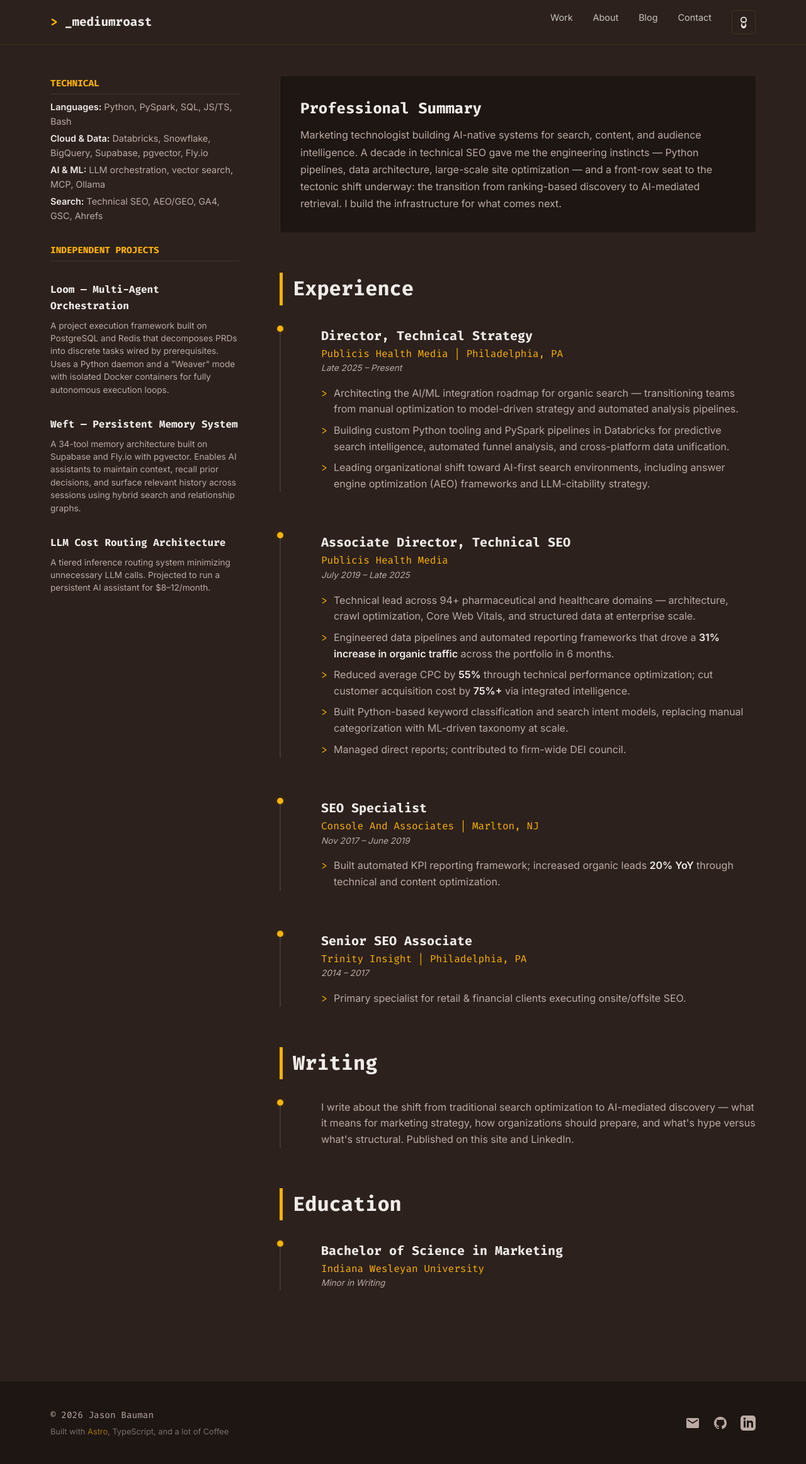
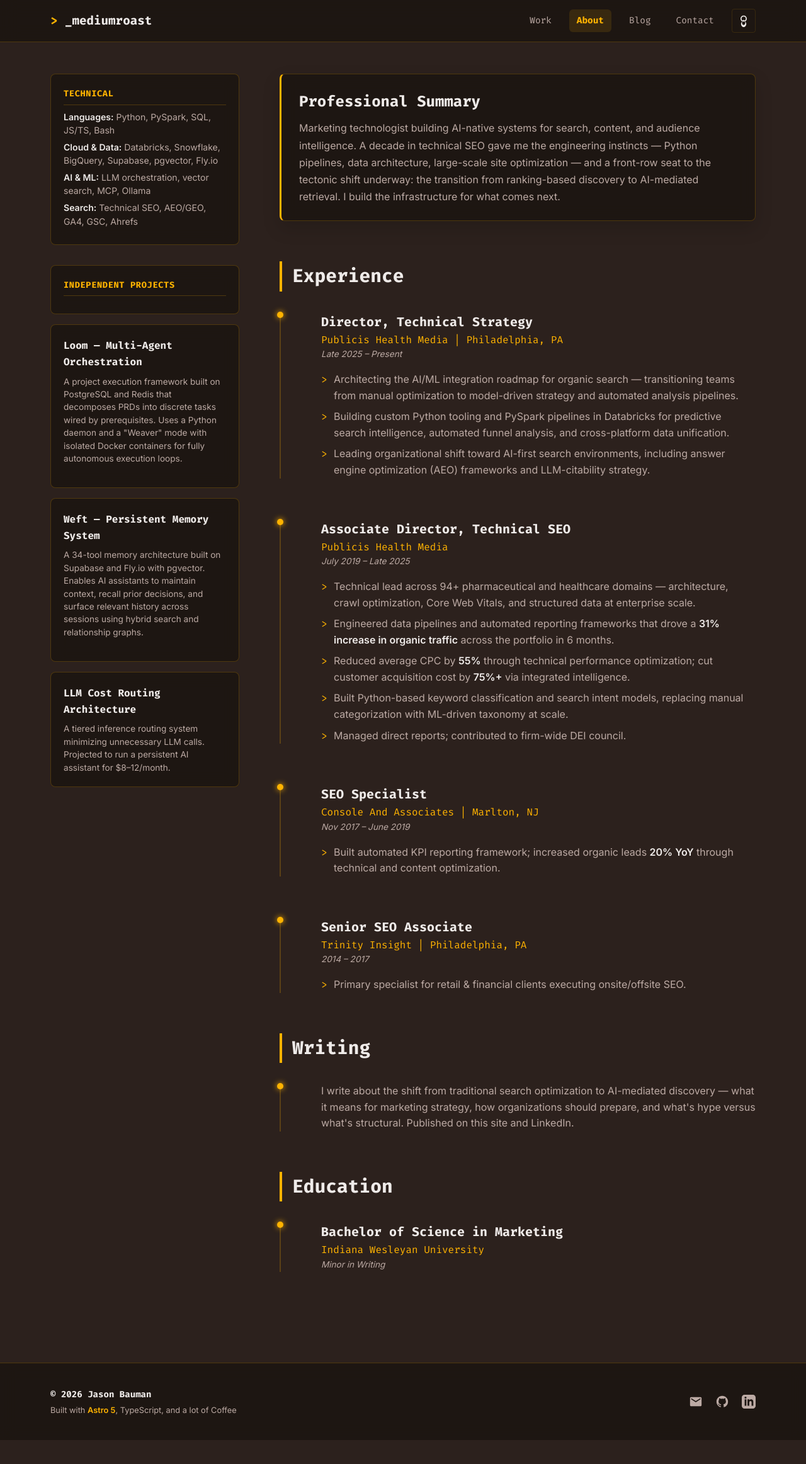
Before and after one commit to MennoAf/mediumroast, an Astro site: page /about in a window 1280 px wide. Shown: the whole page at 63% size. After the commit the page ends 2287 px from the top, so only its background shows below. Built offline with nearby package versions, Linux system fonts and the light colour scheme; Astro itself is replaced by a stand-in of ours.

Commit message:
feat(design): roll out subtle WKTW glassmorphism, active nav indicators, and WCAG contrast across all pages

```diff
--- a/src/components/Footer.astro
+++ b/src/components/Footer.astro
@@ -3,37 +3,99 @@
 const year = new Date().getFullYear();
 ---
 
-<footer style="background: var(--card-bg); padding: 40px 0; border-top: 1px solid rgba(255,255,255,0.05); margin-top: auto;">
-  <div class="container" style="display: flex; justify-content: space-between; align-items: center; flex-wrap: wrap; gap: 20px;">
-
+<footer class="site-footer">
+  <div class="container footer-inner">
     <div class="footer-info">
-      <span style="font-family: var(--font-heading); color: var(--text-secondary); font-size: 0.9rem;">
+      <span class="footer-copy">
         &copy; {year} Jason Bauman
       </span>
-      <br>
-      <span style="color: var(--text-secondary); font-size: 0.8rem; opacity: 0.6;">
-        Built with <span style="color: var(--accent-color)">Astro</span>, TypeScript, and a lot of Coffee
-      </span>
+      <div class="footer-stack">
+        Built with <span class="accent-text">Astro 5</span>, TypeScript, and a lot of Coffee
+      </div>
     </div>
 
-    <div class="footer-social" style="display: flex; gap: 20px;">
-      <a href="mailto:jason@mediumroast.dev" aria-label="Email" style="color: var(--text-secondary); width: 24px; height: 24px;">
-        <svg viewBox="0 0 24 24" fill="currentColor" style="width: 100%; height: 100%;">
+    <div class="footer-social">
+      <a href="mailto:jason@mediumroast.dev" aria-label="Email" class="social-link">
+        <svg viewBox="0 0 24 24" fill="currentColor">
           <path d="M20 4H4c-1.1 0-1.99.9-1.99 2L2 18c0 1.1.9 2 2 2h16c1.1 0 2-.9 2-2V6c0-1.1-.9-2-2-2zm0 4l-8 5-8-5V6l8 5 8-5v2z" />
         </svg>
       </a>
 
-      <a href="https://github.com/mennoaf" target="_blank" rel="noopener noreferrer" aria-label="GitHub" style="color: var(--text-secondary); width: 24px; height: 24px;">
-        <svg viewBox="0 0 24 24" fill="currentColor" style="width: 100%; height: 100%;">
+      <a href="https://github.com/mennoaf" target="_blank" rel="noopener noreferrer" aria-label="GitHub" class="social-link">
+        <svg viewBox="0 0 24 24" fill="currentColor">
           <path d="M12 2C6.477 2 2 6.484 2 12.017c0 4.425 2.865 8.18 6.839 9.504.5.092.682-.217.682-.483 0-.237-.008-.868-.013-1.703-2.782.605-3.369-1.343-3.369-1.343-.454-1.158-1.11-1.466-1.11-1.466-.908-.62.069-.608.069-.608 1.003.07 1.531 1.032 1.531 1.032.892 1.53 2.341 1.088 2.91.832.092-.647.35-1.088.636-1.338-2.22-.253-4.555-1.113-4.555-4.951 0-1.093.39-1.988 1.029-2.688-.103-.253-.446-1.272.098-2.65 0 0 .84-.27 2.75 1.026A9.564 9.564 0 0112 6.844c.85.004 1.705.115 2.504.337 1.909-1.296 2.747-1.027 2.747-1.027.546 1.379.202 2.398.1 2.651.64.7 1.028 1.595 1.028 2.688 0 3.848-2.339 4.695-4.566 4.943.359.309.678.92.678 1.855 0 1.338-.012 2.419-.012 2.747 0 .268.18.58.688.482A10.019 10.019 0 0022 12.017C22 6.484 17.522 2 12 2z" />
         </svg>
       </a>
 
-      <a href="https://www.linkedin.com/in/jasonlbauman/" target="_blank" rel="noopener noreferrer" aria-label="LinkedIn" style="color: var(--text-secondary); width: 24px; height: 24px;">
-        <svg viewBox="0 0 24 24" fill="currentColor" style="width: 100%; height: 100%;">
+      <a href="https://www.linkedin.com/in/jasonlbauman/" target="_blank" rel="noopener noreferrer" aria-label="LinkedIn" class="social-link">
+        <svg viewBox="0 0 24 24" fill="currentColor">
           <path d="M19 0h-14c-2.761 0-5 2.239-5 5v14c0 2.761 2.239 5 5 5h14c2.762 0 5-2.239 5-5v-14c0-2.761-2.238-5-5-5zm-11 19h-3v-11h3v11zm-1.5-12.268c-.966 0-1.75-.79-1.75-1.764s.784-1.764 1.75-1.764 1.75.79 1.75 1.764-.783 1.764-1.75 1.764zm13.5 12.268h-3v-5.604c0-3.368-4-3.113-4 0v5.604h-3v-11h3v1.765c1.396-2.586 7-2.777 7 2.476v6.759z" />
         </svg>
       </a>
     </div>
   </div>
 </footer>
+
+<style>
+  .site-footer {
+    background: var(--card-bg);
+    backdrop-filter: blur(12px);
+    -webkit-backdrop-filter: blur(12px);
+    padding: 36px 0;
+    border-top: 1px solid var(--card-border);
+    margin-top: auto;
+    transition: background-color 0.25s ease, border-color 0.25s ease;
+  }
+
+  .footer-inner {
+    display: flex;
+    justify-content: space-between;
+    align-items: center;
+    flex-wrap: wrap;
+    gap: 1.25rem;
+  }
+
+  .footer-copy {
+    font-family: var(--font-heading);
+    color: var(--text-primary);
+    font-size: 0.88rem;
+    font-weight: 600;
+  }
+
+  .footer-stack {
+    color: var(--text-secondary);
+    font-size: 0.8rem;
+    margin-top: 0.25rem;
+  }
+
+  .accent-text {
+    color: var(--accent-color);
+    font-weight: 600;
+  }
+
+  .footer-social {
+    display: flex;
+    gap: 1.25rem;
+    align-items: center;
+  }
+
+  .social-link {
+    color: var(--text-secondary);
+    width: 22px;
+    height: 22px;
+    display: inline-flex;
+    align-items: center;
+    justify-content: center;
+    transition: color 0.2s ease, transform 0.2s ease;
+  }
+
+  .social-link svg {
+    width: 100%;
+    height: 100%;
+  }
+
+  .social-link:hover {
+    color: var(--accent-color);
+    transform: translateY(-2px);
+  }
+</style>
--- a/src/styles/global.css
+++ b/src/styles/global.css
@@ -143,29 +143,35 @@ a:hover {
 .btn:hover {
     background: var(--accent-color);
     color: var(--bg-color);
-    box-shadow: 0 0 15px var(--accent-color);
+    box-shadow: 0 0 20px var(--accent-dim);
+    transform: translateY(-1px);
 }
 
 .btn-primary {
     background: var(--accent-color);
     color: var(--bg-color);
+    border-color: var(--accent-color);
 }
 
 .btn-primary:hover {
-    background: transparent;
-    color: var(--accent-color);
-}
-
-/* Header / Nav */
+    background: var(--accent-hover);
+    color: var(--bg-color);
+    border-color: var(--accent-hover);
+    box-shadow: 0 4px 16px var(--accent-dim);
+}
+
+/* Header / Nav (WKTW-Caliber Frosted Glass) */
 header.site-header {
     position: sticky;
     top: 0;
     width: 100%;
-    padding: var(--spacing-md) 0;
-    background: var(--bg-color);
-    backdrop-filter: blur(8px);
+    padding: 14px 0;
+    background: var(--card-bg);
+    backdrop-filter: blur(14px);
+    -webkit-backdrop-filter: blur(14px);
     z-index: 1000;
-    border-bottom: 1px solid var(--accent-dim);
+    border-bottom: 1px solid var(--card-border);
+    transition: background-color 0.25s ease, border-color 0.25s ease;
 }
 
 nav {
@@ -178,20 +184,40 @@ nav {
     font-family: var(--font-heading);
     font-weight: 700;
     font-size: 1.2rem;
+    color: var(--text-primary);
+    text-decoration: none;
+    transition: color 0.2s ease;
+}
+
+.logo:hover {
+    color: var(--accent-color);
 }
 
 .nav-links {
     display: flex;
-    gap: var(--spacing-lg);
+    gap: var(--spacing-md);
+    align-items: center;
 }
 
 .nav-links a {
     font-size: 0.9rem;
-    opacity: 0.8;
+    font-family: var(--font-heading);
+    color: var(--text-secondary);
+    text-decoration: none;
+    padding: 6px 12px;
+    border-radius: 6px;
+    transition: all 0.2s ease;
 }
 
 .nav-links a:hover {
-    opacity: 1;
+    color: var(--accent-color);
+    background: var(--accent-dim);
+}
+
+.nav-links a.active {
+    color: var(--accent-color);
+    background: var(--accent-dim);
+    font-weight: 700;
 }
 
 /* Theme Toggle Button */
@@ -276,14 +302,25 @@ nav {
 
 .terminal-accent {
     font-family: var(--font-heading);
-    font-size: 1rem;
-    color: var(--text-secondary);
+    font-size: 0.95rem;
+    color: var(--text-primary);
     background: var(--card-bg);
-    padding: var(--spacing-md);
+    backdrop-filter: blur(14px);
+    -webkit-backdrop-filter: blur(14px);
+    padding: 1rem 1.35rem;
+    border: 1px solid var(--card-border);
     border-left: 3px solid var(--accent-color);
+    border-radius: 8px;
     margin-bottom: var(--spacing-xl);
     display: inline-block;
-    min-width: 300px;
+    min-width: 320px;
+    box-shadow: 0 12px 28px rgba(0, 0, 0, 0.18);
+    transition: all 0.25s ease;
+}
+
+.terminal-accent:hover {
+    border-color: var(--card-border-hover);
+    box-shadow: 0 16px 36px rgba(0, 0, 0, 0.28), 0 0 20px var(--accent-dim);
 }
 
 .cursor {
@@ -460,17 +497,30 @@ nav {
 }
 
 .skills-category {
-    margin-bottom: var(--spacing-lg);
+    background: var(--card-bg);
+    backdrop-filter: blur(12px);
+    -webkit-backdrop-filter: blur(12px);
+    padding: 1.25rem;
+    border-radius: 8px;
+    border: 1px solid var(--card-border);
+    margin-bottom: var(--spacing-md);
+    transition: all 0.2s ease;
+}
+
+.skills-category:hover {
+    border-color: var(--card-border-hover);
 }
 
 .skills-category h3 {
     font-family: var(--font-heading);
     color: var(--accent-color);
-    font-size: 0.9rem;
+    font-size: 0.85rem;
+    font-weight: 700;
     margin-bottom: var(--spacing-sm);
     text-transform: uppercase;
-    border-bottom: 1px solid rgba(255, 255, 255, 0.1);
-    padding-bottom: 5px;
+    letter-spacing: 0.05em;
+    border-bottom: 1px solid var(--card-border);
+    padding-bottom: 6px;
 }
 
 .skills-list {
@@ -478,32 +528,39 @@ nav {
 }
 
 .skills-list li {
-    font-size: 0.9rem;
+    font-size: 0.88rem;
     color: var(--text-secondary);
-    margin-bottom: 4px;
+    margin-bottom: 6px;
+    line-height: 1.5;
 }
 
 /* Experience Timeline (Right) */
 .section-title {
-    font-size: 2rem;
+    font-size: 1.85rem;
+    font-weight: 700;
     margin-bottom: var(--spacing-lg);
-    border-left: 5px solid var(--accent-color);
+    border-left: 4px solid var(--accent-color);
     padding-left: var(--spacing-md);
+    color: var(--text-primary);
 }
 
 .summary-card {
     background: var(--card-bg);
-    padding: var(--spacing-lg);
-    border-radius: 4px;
+    backdrop-filter: blur(12px);
+    -webkit-backdrop-filter: blur(12px);
+    padding: 1.5rem 1.75rem;
+    border-radius: 8px;
     margin-bottom: var(--spacing-xl);
-    border-left: 1px solid rgba(255, 255, 255, 0.1);
+    border: 1px solid var(--card-border);
+    border-left: 3px solid var(--accent-color);
+    box-shadow: 0 12px 28px rgba(0, 0, 0, 0.15);
 }
 
 .timeline-item {
     position: relative;
     padding-left: var(--spacing-xl);
     margin-bottom: var(--spacing-xl);
-    border-left: 2px solid rgba(255, 255, 255, 0.1);
+    border-left: 2px solid var(--card-border);
 }
 
 .timeline-item::before {
@@ -515,7 +572,7 @@ nav {
     height: 10px;
     background: var(--accent-color);
     border-radius: 50%;
-    box-shadow: 0 0 10px var(--accent-dim);
+    box-shadow: 0 0 10px var(--accent-color);
 }
 
 .timeline-header {
@@ -597,22 +654,25 @@ strong {
 
 .contact-card {
     background: var(--card-bg);
-    border: 1px solid rgba(255, 255, 255, 0.05);
+    backdrop-filter: blur(12px);
+    -webkit-backdrop-filter: blur(12px);
+    border: 1px solid var(--card-border);
     padding: var(--spacing-xl);
-    border-radius: 8px;
+    border-radius: 12px;
     text-align: center;
-    transition: all 0.3s ease;
+    transition: all 0.25s cubic-bezier(0.16, 1, 0.3, 1);
     display: flex;
     flex-direction: column;
     align-items: center;
     color: inherit;
-    /* Inherit text color */
+    text-decoration: none;
+    box-shadow: 0 12px 28px rgba(0, 0, 0, 0.15);
 }
 
 .contact-card:hover {
-    border-color: var(--accent-color);
-    transform: translateY(-5px);
-    box-shadow: 0 10px 30px rgba(0, 0, 0, 0.5);
+    border-color: var(--card-border-hover);
+    transform: translateY(-4px);
+    box-shadow: 0 16px 36px rgba(0, 0, 0, 0.3), 0 0 20px var(--accent-dim);
 }
 
 .contact-icon {
```
Also changed, not shown: src/components/BlogPostCard.astro (+31 -18 lines), src/layouts/BlogPostLayout.astro (+23 -10 lines), src/pages/blog/index.astro (+28 -13 lines).
